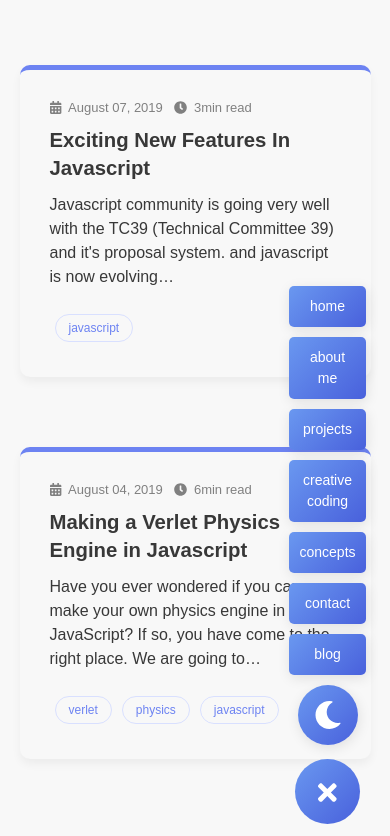
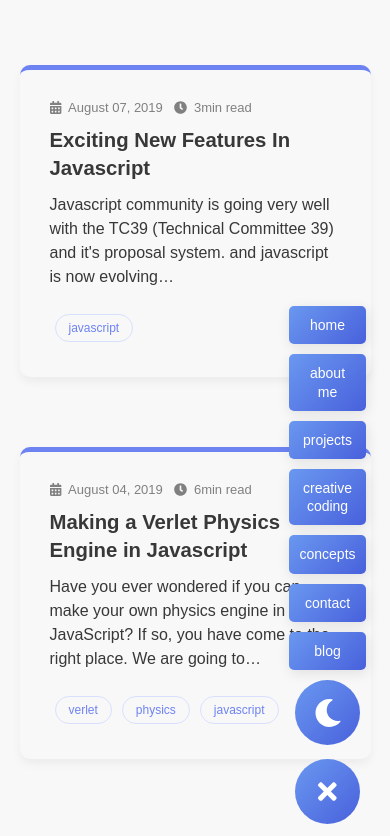
Before and after one commit to anuraghazra/anuraghazra.github.io, a Gatsby site: page /blog in a window 390 px wide. Both pictures are taken after a click on the button 327 px from the left and 791 px from the top of the page. Shown: the top 836 px of the page. Built offline with nearby package versions, Linux system fonts and the light colour scheme; Gatsby itself is replaced by a stand-in of ours.

Commit message:
refactored styles of FloatingButton

```diff
--- a/src/components/Layout/Navbar/NavMobile.js
+++ b/src/components/Layout/Navbar/NavMobile.js
@@ -23,9 +23,13 @@ const DarkModeButton = ({ toggleRef, handleDarkModeToggle, theme }) => (
       className="checkbox"
       id="darkmode-input"
     />
-    <label role="button" className="darkmode-toggle-btn" aria-label="Toggle Dark Mode" htmlFor="darkmode-input">
+    <FloatingButton
+      as="label"
+      role="button"
+      aria-label="Toggle Dark Mode"
+      htmlFor="darkmode-input">
       <FontAwesomeIcon icon={theme === 'light' ? 'moon' : 'sun'} size="2x" />
-    </label>
+    </FloatingButton>
   </>
 )
 
--- a/src/components/Layout/Navbar/NavMobile.style.js
+++ b/src/components/Layout/Navbar/NavMobile.style.js
@@ -16,9 +16,11 @@ export const FloatingButton = styled.button`
   background: ${props => props.theme.gradient};
   border-radius: 50%;
   text-align: center;
-  padding: 20px 0;
   color: white;
   border: none;
+  display: flex;
+  align-items: center;
+  justify-content: center;
 
   &:focus {
     outline: none;
@@ -31,6 +33,7 @@ export const NavItemMobile = styled.li`
   margin: 5px 0;
   text-align: center;
   width: 100%;
+  line-height: 130%;
 
   a {
     width: 100%;
@@ -55,6 +58,27 @@ export const NavItemMobile = styled.li`
     border: 1px solid ${props => props.theme.accentColor};
   }
 `;
+
+// export const CircleIconButtonCSS = css`
+//   border-radius: 50%;
+//   background: ${props => props.theme.gradient};
+//   color: white;
+//   display: block;
+//   width: 60px;
+//   height: 60px;
+//   display: flex;
+//   justify-content: center;
+//   align-items: center;
+//   box-shadow: 1px 3px 13px 0px rgba(0,0,0,0.1);
+//   cursor: pointer;
+
+//   &:hover {
+//     color: white !important;
+//     transform: scale(1.1);
+//     transition: 0.2s cubic-bezier(0.68, -0.55, 0.265, 1.55);
+//     border: 1px solid ${props => props.theme.accentColor};
+//   }
+// `
 
 // EXPERIMANTAL BOTTOM NAV
 export const NavItemsBottomNav = styled.ul`
@@ -81,16 +105,5 @@ export const NavItemsBottomNav = styled.ul`
   #darkmode-input {
     display: none;
   }
-  .darkmode-toggle-btn {
-    border-radius: 50%;
-    background: ${props => props.theme.gradient};
-    color: white;
-    display: block;
-    width: 60px;
-    height: 60px;
-    display: flex;
-    justify-content: center;
-    align-items: center;
-    box-shadow: 1px 3px 13px 0px rgba(0,0,0,0.1);
-  }
+
 `
```
